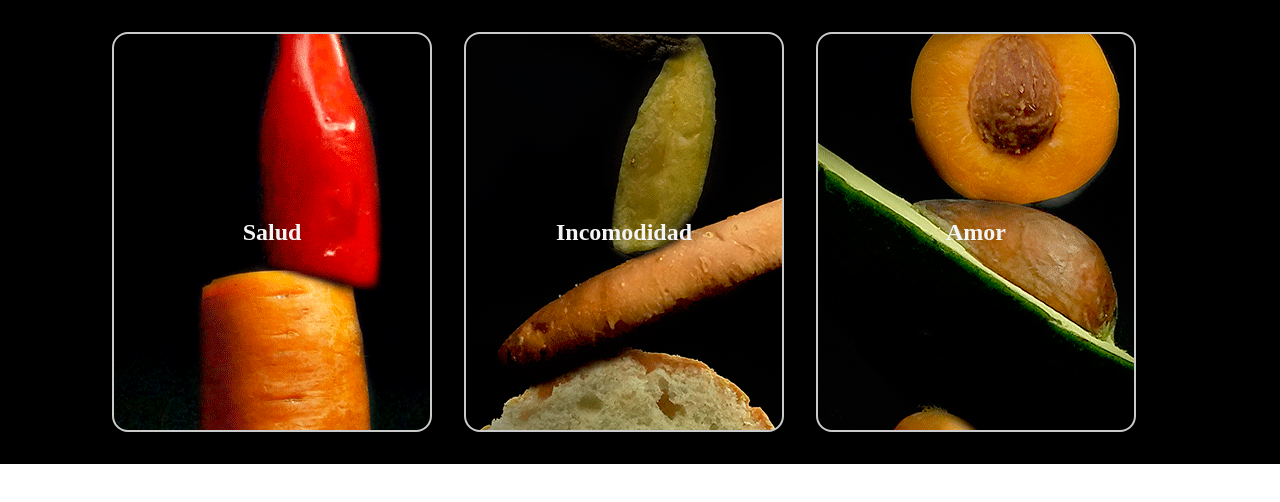
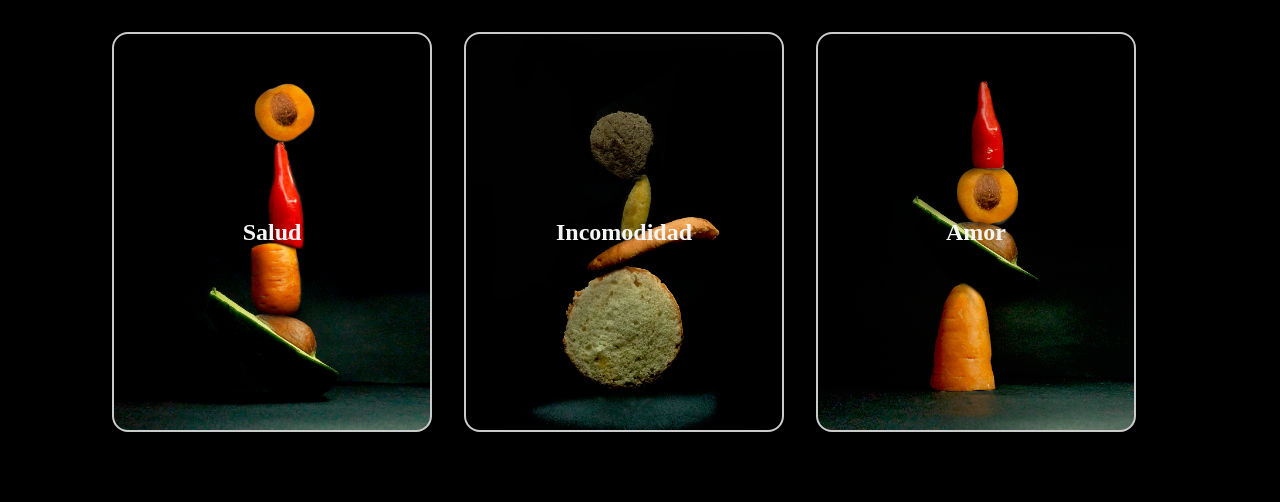
Before and after one commit to Israelh98/tarjetas.3d, a plain HTML site: page index.html in a window 1280 px wide. Drawn offline with Linux system fonts and the light colour scheme.

Commit message:
se hicieron correcciones varias

```diff
--- a/index.html
+++ b/index.html
@@ -12,11 +12,7 @@
     <div class="contenedor">
      <div class="tarjeta">
          <div class="lado-A lado-A-imagen1">
-
             <h2> Salud </h2>
-            <div>
-            </div>
-
          </div>
          <div class="lado-B lado-B-imagen1">
             <h2> Malestar </h2>
--- a/style.css
+++ b/style.css
@@ -4,6 +4,12 @@ margin: 0;
 box-sizing: border-box;
 
 
+}
+body{
+  background-color: black;
+  max-width: 100%;
+  max-height: 100vh;
+  overflow: hidden;
 }
 
 
@@ -19,35 +25,27 @@ perspective: 700px;
 
  }
 .tarjeta {
-
   width: 20rem;
   height: 25rem;
   position: relative;
   transform-style: preserve-3d;
   animation-name: ingreso-tarjeta;
-    animation-duration: 2s;
+  animation-duration: .8s;
   animation-fill-mode: backwards;
-    overflow: hidden;
-
+  /* overflow: hidden; */
 }
 
 
 .tarjeta:hover .lado-A {
-
   transform: rotateY(180deg);
-
-
 }
 
 .tarjeta:hover .lado-B {
-
   transform: rotateY(360deg);
-
 }
 
 
 [class*="lado"]{
-
   width: 100%;
   height: 100%;
   border: 2px solid rgb(202, 202, 202);
@@ -56,96 +54,58 @@ perspective: 700px;
   position: absolute;
   top: 0;
   left: 0;
+
   backface-visibility: hidden;
   transition: transform .5s;
 
-
-
-   }
-   .lado-A-imagen1 {
-
-    background-image: url(Frut_1.png);
   display: flex;
   justify-content: center ;
   align-items: center;
-    background-position:center;
-    object-fit: cover;
+
   color: whitesmoke;
 
+  background-position:center;
+  background-size: cover;
+}
 
-
-    animation-delay: .2s ; }
+.lado-A-imagen1 {
+  background-image: url(Frut_1.png);
+}
 
 
 .lado-A-imagen2 {
-
-
   background-image: url(frut_2.png);
-    display: flex;
-    justify-content: center ;
-    align-items: center;
-    background-position:center;
-    color: whitesmoke;
-
-    animation-delay: .4s ;
-
 }
 
 
 .lado-A-imagen3 {
-
   background-image: url(frut_3.png);
-    display: flex;
-    justify-content: center ;
-    align-items: center;
-    background-position:center;
-    color: whitesmoke;
-
-    animation-delay: .6s ;
-
 }
 
+.lado-B{
+  transform:rotateY(180deg);
+}
 
 .lado-B-imagen1 {
-
   background-image: url(Ham_1.png);
-    display: flex;
-    justify-content: center ;
-    align-items: center;
-    background-position:center;
-    color: whitesmoke;
-    animation-delay: .2s ;
-    transform:rotateY(180deg);
-
-
 }
 
 .lado-B-imagen2 {
   background-image: url(Ham_2.png);
-          display: flex;
-          justify-content: center ;
-          align-items: center;
-          background-position:center;
-          color: whitesmoke;
-          animation-delay: .2s ;
-
-          transform:rotateY(180deg);
-
 }
 
 .lado-B-imagen3 {
+  background-image: url(Ham_3.png);
+}
 
-            background-image: url(Ham_3.png);
-            display: flex;
-            justify-content: center ;
-            align-items: center;
-            background-position:center;
-            color: whitesmoke;
-            animation-delay: .2s ;
-            background-color: rgb(8, 255, 222);
-            transform:rotateY(180deg);
-
-
+.tarjeta:nth-of-type(1){
+  /* animation-delay: .2s; */
+}
+.tarjeta:nth-of-type(2n){
+  animation-delay: .2s;
+}
+.tarjeta:nth-of-type(3n){
+  animation-delay: .4s;
 }
 
 
```
Lines whose indentation alone changed are shown as unchanged.
